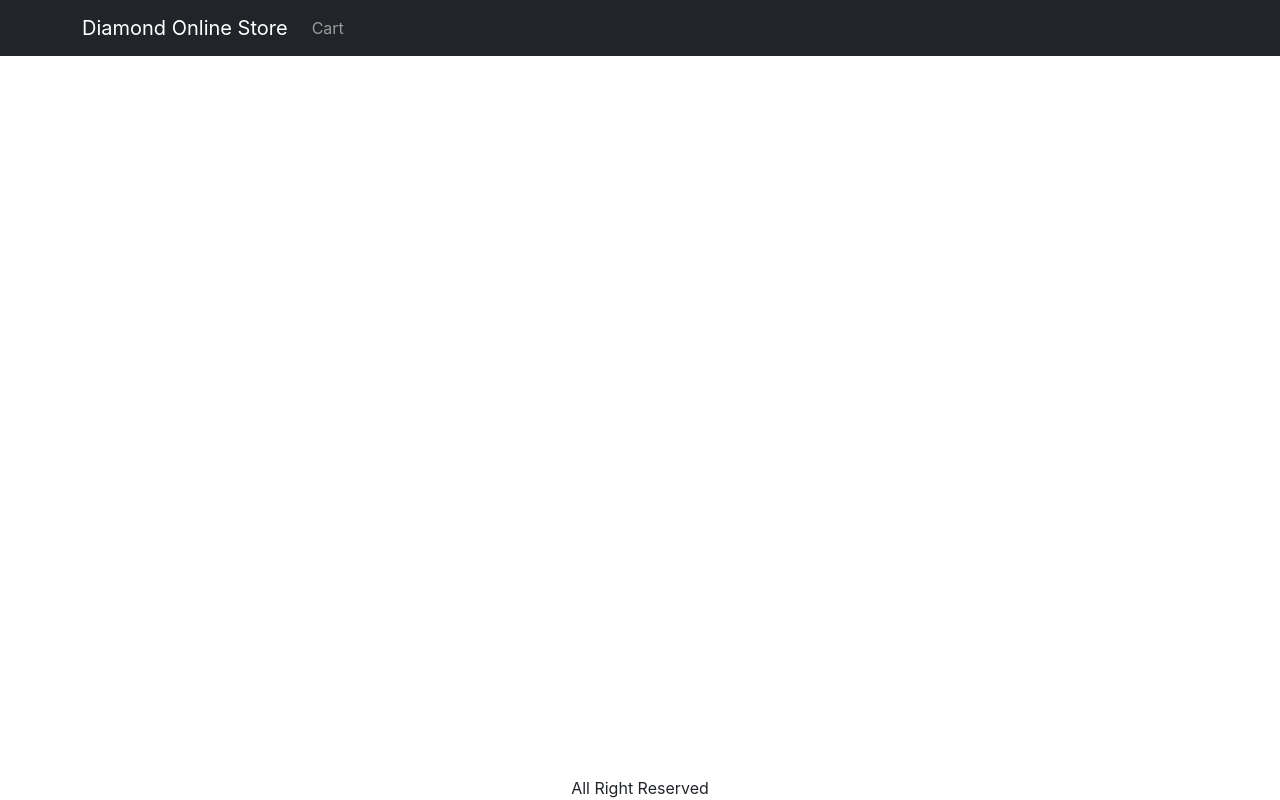
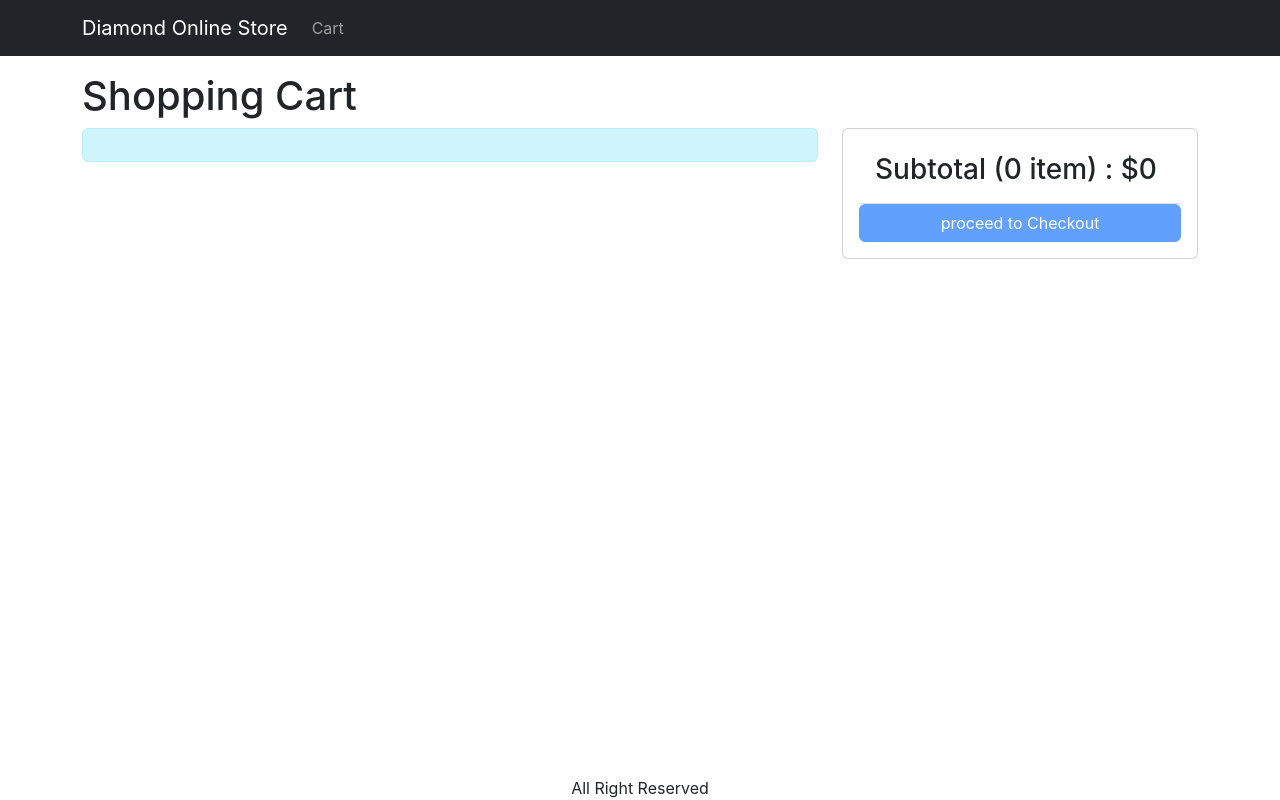
Before and after one commit to rehansaboor11879/sofToo-Project, a React (Create React App) app in the folder Diamond-online-store/e_commerce_frontend/: page /cart in a window 1280 px wide. Built offline with nearby package versions, Linux system fonts and the light colour scheme.

Commit message:
Add Add to cart page

```diff
--- a/Diamond-online-store/e_commerce_frontend/src/App.js
+++ b/Diamond-online-store/e_commerce_frontend/src/App.js
@@ -7,6 +7,7 @@
 import LinkContainer from 'react-router-bootstrap/LinkContainer';
 import { Store } from './Store';
 import { Link } from 'react-router-dom';
+import CartScreen from './screen/CartScreen';
 
 const App = () => {
   const { state } = useContext(Store);
@@ -37,6 +38,7 @@
           <Container className="mt-3">
             <Routes>
               <Route path="/product/:slug" element={<ProductScreen />} />
+              <Route path="/cart" element={<CartScreen />} />
               <Route path="/" element={<HomeScreen />} />
             </Routes>
           </Container>
--- a/Diamond-online-store/e_commerce_frontend/src/index.css
+++ b/Diamond-online-store/e_commerce_frontend/src/index.css
@@ -46,3 +46,7 @@
 .img-large {
   max-width: 100%;
 }
+
+.img-thumbnail {
+  height: 80px;
+}
--- /dev/null
+++ b/Diamond-online-store/e_commerce_frontend/src/screen/CartScreen.js
@@ -0,0 +1,92 @@
+import React, { useContext } from 'react';
+import { Helmet } from 'react-helmet-async';
+import { Row, Col, ListGroup, Button, Card } from 'react-bootstrap';
+import MessageBox from '../components/MessageBox';
+import { Link } from 'react-router-dom';
+import { Store } from '../Store';
+
+const CartScreen = () => {
+  const { state, dispatch: ctxDispatch } = useContext(Store);
+  const {
+    cart: { cartItems },
+  } = state;
+
+  return (
+    <div>
+      <Helmet>
+        <title>Shopping Cart</title>
+      </Helmet>
+      <h1>Shopping Cart</h1>
+      <Row>
+        <Col md={8}>
+          {cartItems.length === 0 ? (
+            <MessageBox>
+              Cart is empty. <Link to="/">Go Shopping</Link>
+            </MessageBox>
+          ) : (
+            <ListGroup>
+              {cartItems.map((item) => (
+                <ListGroup.Item key={item._id}>
+                  <Row className="align-items-center">
+                    <Col md={4}>
+                      <img
+                        src={item.images}
+                        alt={item.name}
+                        className="img-fluid rounded img-thumbnail"
+                      />{' '}
+                      <Link to={`/product/${item.slug}`}>{item.name}</Link>
+                    </Col>
+                    <Col md={3}>
+                      <Button variant="light" disabled={!item.quantity === 1}>
+                        <i className="fas fa-minus-circle"></i>
+                      </Button>
+                      <span>{item.quantity}</span>
+                      <Button
+                        variant="light"
+                        disabled={!item.quantity === item.countInStock}
+                      >
+                        <i className="fas fa-plus-circle"></i>
+                      </Button>
+                    </Col>
+                    <Col md={3}>${item.price}</Col>
+                    <Col md={3}>
+                      <Button variant="light" disabled={!item.quantity === 1}>
+                        <i className="fas fa-trash"></i>
+                      </Button>
+                    </Col>
+                  </Row>
+                </ListGroup.Item>
+              ))}
+            </ListGroup>
+          )}
+        </Col>
+        <Col md={4}>
+          <Card>
+            <Card.Body>
+              <ListGroup variant="flush">
+                <ListGroup.Item>
+                  <h3>
+                    Subtotal ({cartItems.reduce((a, c) => a + c.quantity, 0)}{' '}
+                    item) : $
+                    {cartItems.reduce((a, c) => a + c.price * c.quantity, 0)}
+                  </h3>
+                </ListGroup.Item>
+                <div className="d-grid">
+                  <Button
+                    type="button"
+                    variant="primary"
+                    disabled={cartItems.length === 0}
+                  >
+                    proceed to Checkout
+                  </Button>
+                </div>
+              </ListGroup>
+            </Card.Body>
+          </Card>
+        </Col>
+      </Row>
+    </div>
+  );
+};
+
+export default CartScreen;
--- a/Diamond-online-store/e_commerce_frontend/src/screen/ProductScreen.js
+++ b/Diamond-online-store/e_commerce_frontend/src/screen/ProductScreen.js
@@ -1,5 +1,5 @@
 import React, { useContext } from 'react';
-import { useParams } from 'react-router-dom';
+import { useNavigate, useParams } from 'react-router-dom';
 import { useEffect, useReducer } from 'react';
 import axios from 'axios';
 import { Button, Card, Badge, Row, Col, ListGroup } from 'react-bootstrap';
@@ -24,6 +24,7 @@
 };
 
 const ProductScreen = () => {
+  const navigate = useNavigate();
   const params = useParams();
   const { slug } = params;
   const [{ loading, error, product }, dispatch] = useReducer(reducer, {
@@ -70,6 +71,7 @@
       type: 'CART_ADD_ITEM',
       payload: { ...product, quantity },
     });
+    navigate('/cart');
   };
   return loading ? (
     <LoadingBox />
```
Also changed, not shown: 1 other file (tests, documents, lock files or other folders).
